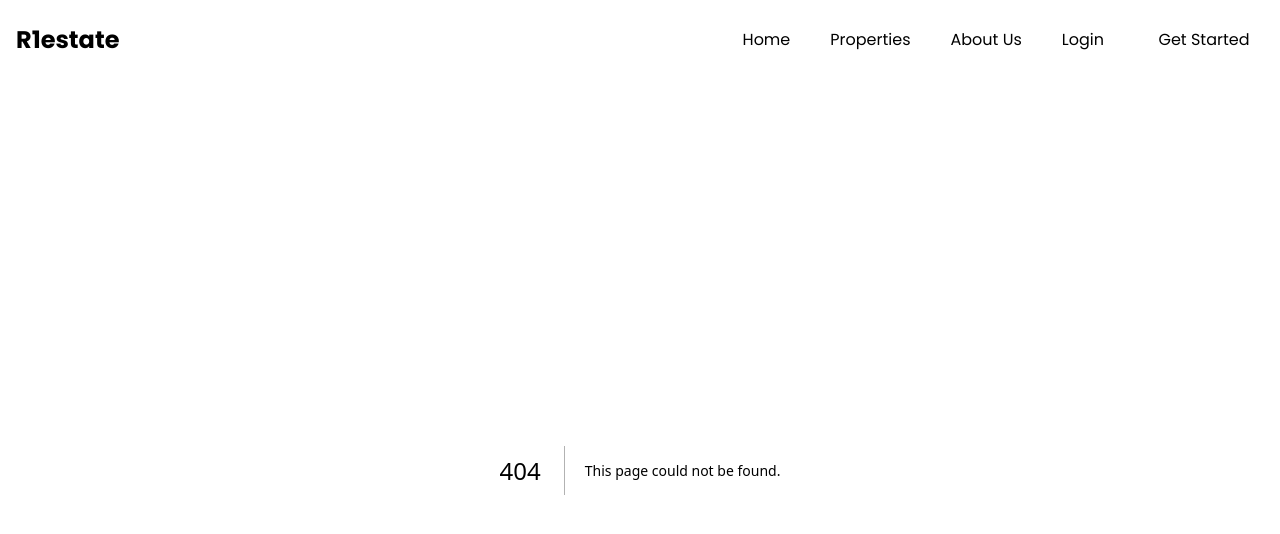
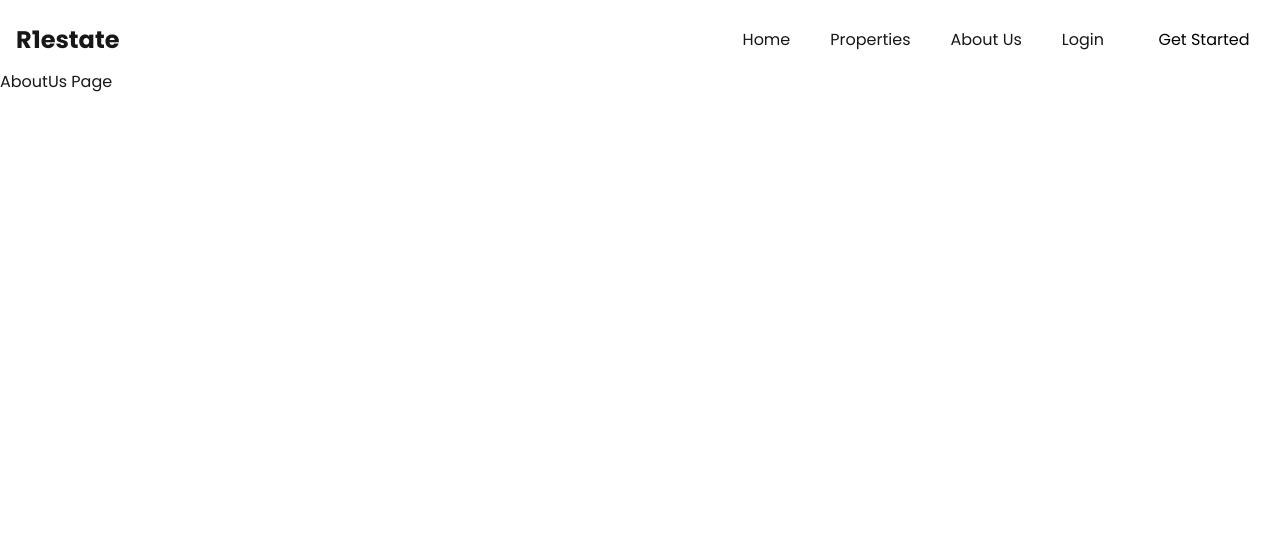
Before and after one commit to muhammadarii/RiPlaylist, a Next.js app: page /about-us in a window 1280 px wide. Before the commit this address had no page. Shown: the top 534 px of the page. Built offline with nearby package versions, Linux system fonts and the light colour scheme.

Commit message:
feat: Update Navbar links and add About Us, Sign In, and Register pages

```diff
--- /dev/null
+++ b/src/app/about-us/page.tsx
@@ -0,0 +1,7 @@
+import React from "react";
+
+const AboutUsPage = () => {
+  return <div>AboutUs Page</div>;
+};
+
+export default AboutUsPage;
--- /dev/null
+++ b/src/app/register/page.tsx
@@ -0,0 +1,7 @@
+import React from "react";
+
+const RegisterPage = () => {
+  return <div>RegisterPage</div>;
+};
+
+export default RegisterPage;
--- /dev/null
+++ b/src/app/signin/page.tsx
@@ -0,0 +1,7 @@
+import React from "react";
+
+const SignInPage = () => {
+  return <div>SignInPage</div>;
+};
+
+export default SignInPage;
--- a/src/components/parts/Navbar.tsx
+++ b/src/components/parts/Navbar.tsx
@@ -3,13 +3,13 @@ import Link from "next/link";
 const navLinks = [
   { href: "/", label: "Home" },
   { href: "/", label: "Properties" },
-  { href: "/", label: "About Us" },
-  { href: "/", label: "Login" },
+  { href: "/about-us", label: "About Us" },
+  { href: "/signin", label: "Login" },
 ];
 
 const Navbar = () => {
   return (
-    <nav className="w-full fixed flex justify-between items-center p-4 mx-auto container">
+    <nav className="w-full fixed flex justify-between items-center p-4 mx-auto container z-50">
       <Link href="/">
         <h1 className="font-bold text-2xl">R1estate</h1>
       </Link>
```
